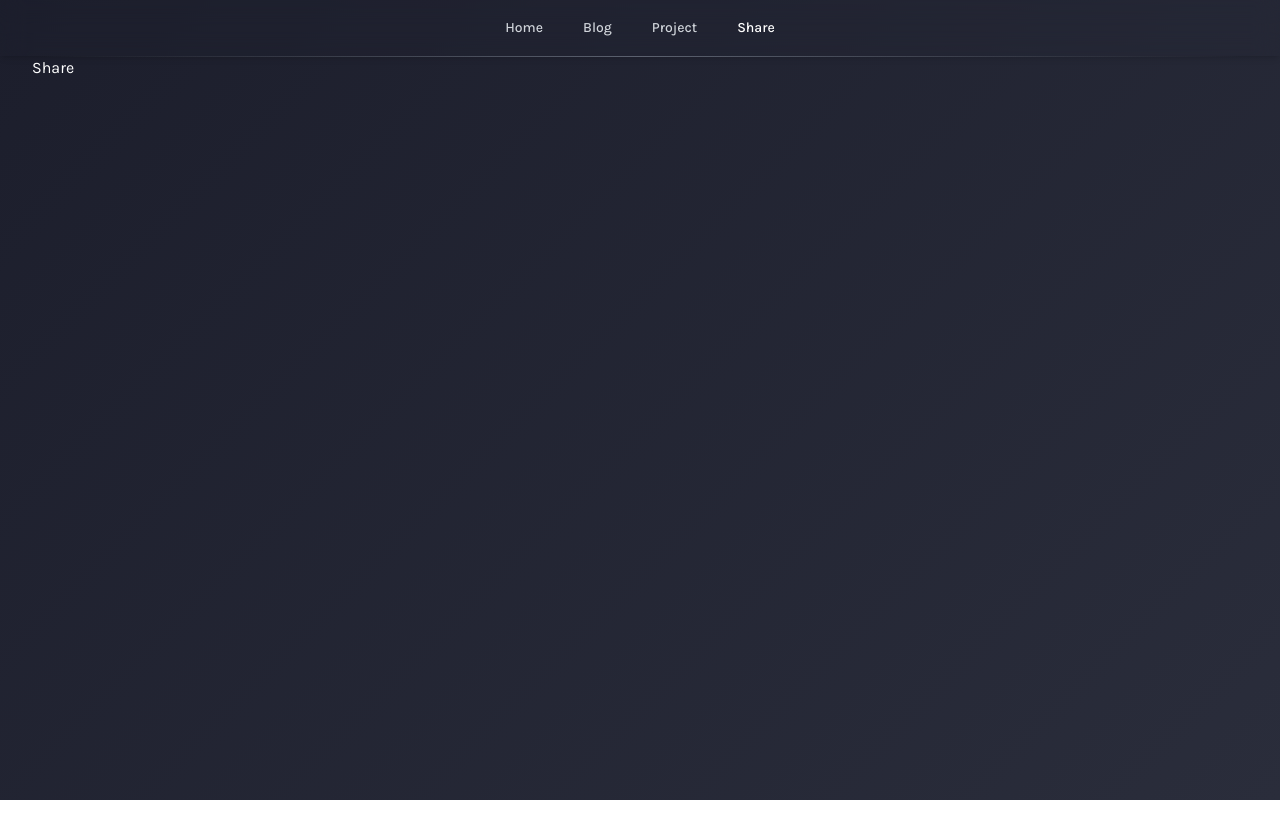
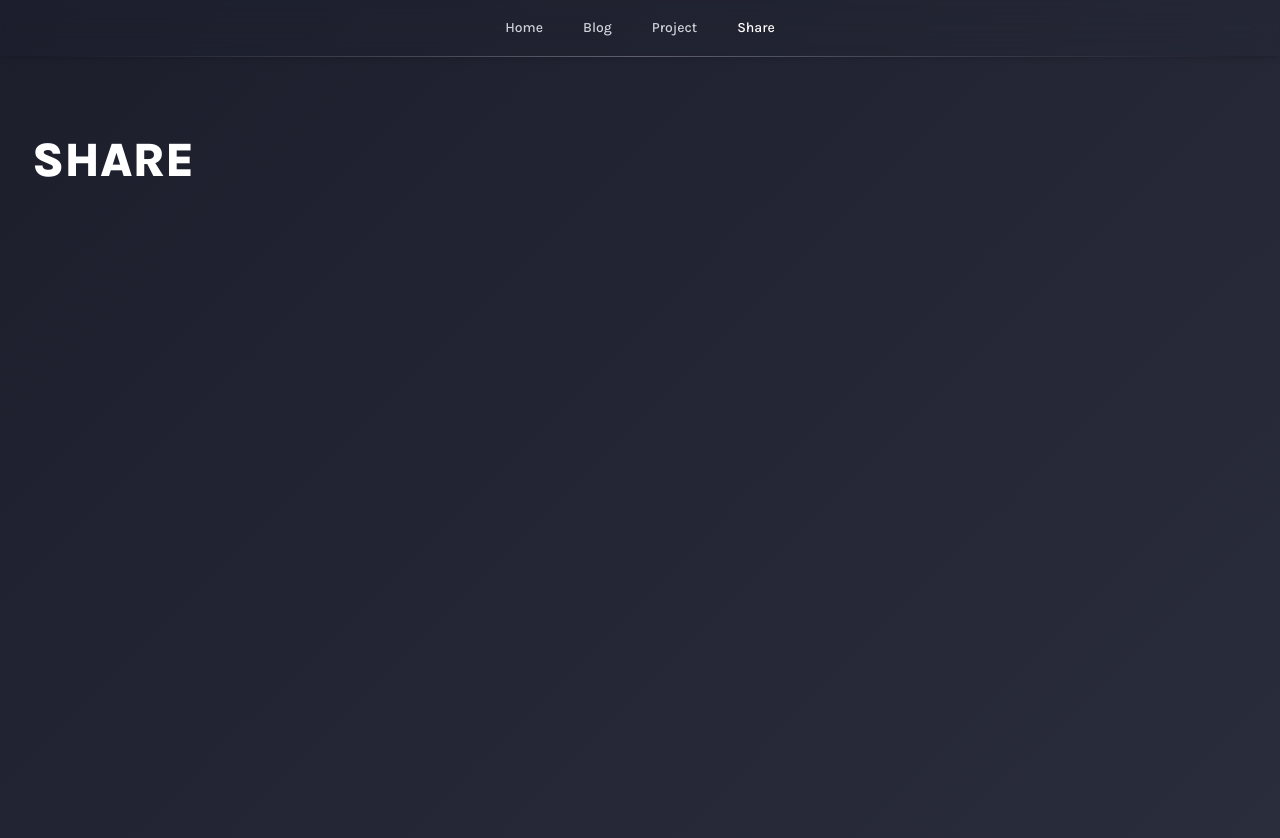
Before and after one commit to linzheng99/linzheng, a Next.js app: page /share in a window 1280 px wide. Shown: the top 838 px of the page. Before the commit the page ends 800 px from the top, so only its background shows below. Built offline with nearby package versions, Linux system fonts and the light colour scheme.

Commit message:
feat: share sign

```diff
--- a/src/app/(main)/layout.tsx
+++ b/src/app/(main)/layout.tsx
@@ -4,8 +4,8 @@ export default function MainLayout({
   children: React.ReactNode;
 }>) {
   return (
-    <main className="mx-auto w-full max-w-screen-xl container-px">
-      <div className="min-h-screen pt-[56px]">{children}</div>
+    <main className="mx-auto w-full max-w-screen-xl container-px min-h-screen">
+      <div className="pt-[56px]">{children}</div>
     </main>
   );
 }
--- a/src/app/(main)/share/page.tsx
+++ b/src/app/(main)/share/page.tsx
@@ -1,3 +1,9 @@
+import ShareSign from "@/features/share/components/share-sign";
+
 export default function SharePage() {
-  return <div>Share</div>;
+  return (
+    <div className="mt-10 w-full min-h-screen">
+      <ShareSign />
+    </div>
+  )
 }
--- /dev/null
+++ b/src/features/share/components/share-sign.tsx
@@ -0,0 +1,13 @@
+export default function ShareSign() {
+  return (
+    <div className="w-full py-10 grid grid-cols-12">
+      <div className="col-span-4 flex items-center">
+        <span className="text-5xl font-black">SHARE</span>
+      </div>
+      <div className="col-span-8 flex justify-end items-end">
+        <p className="text-sm text-gray-300">
+        </p>
+      </div>
+    </div>
+  )
+}
```
